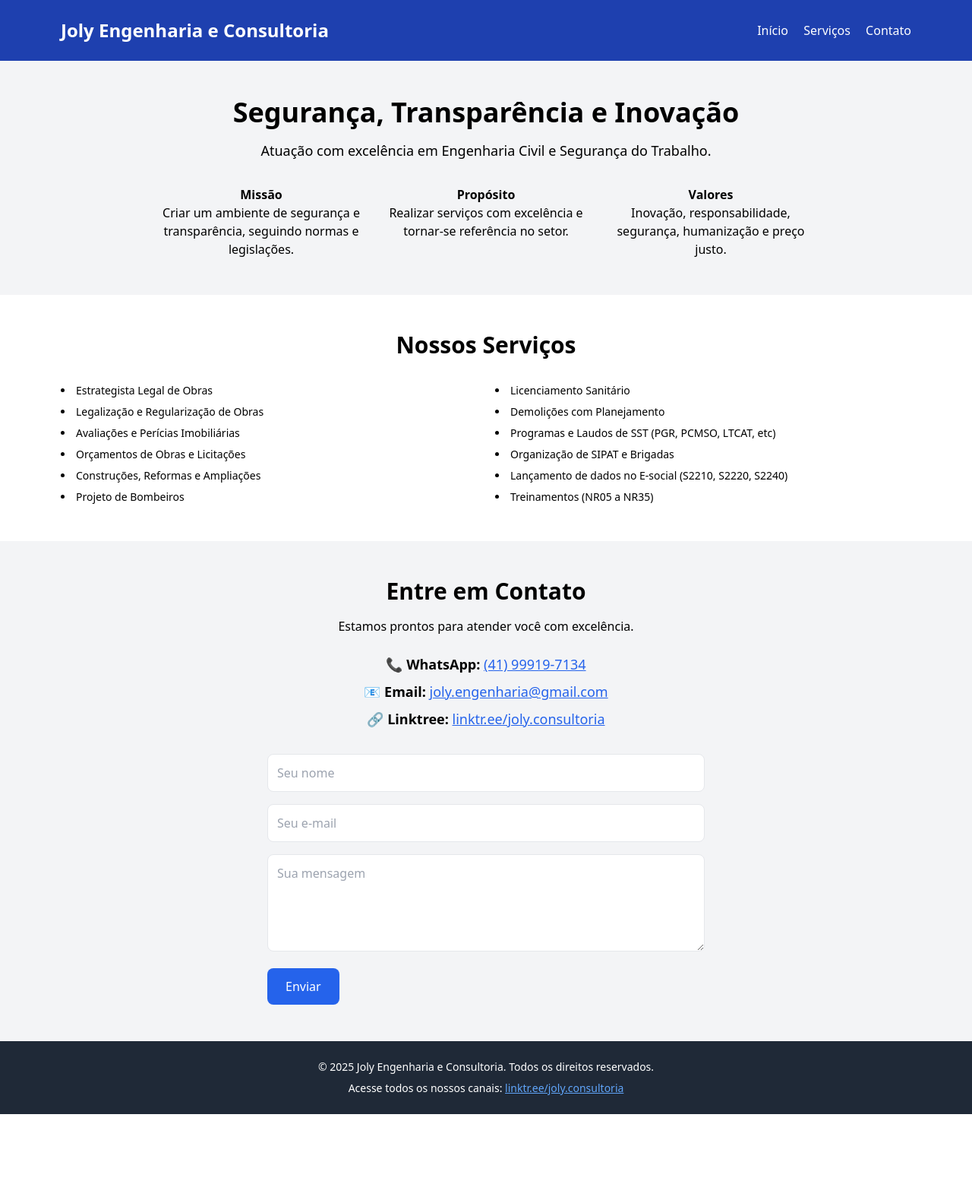
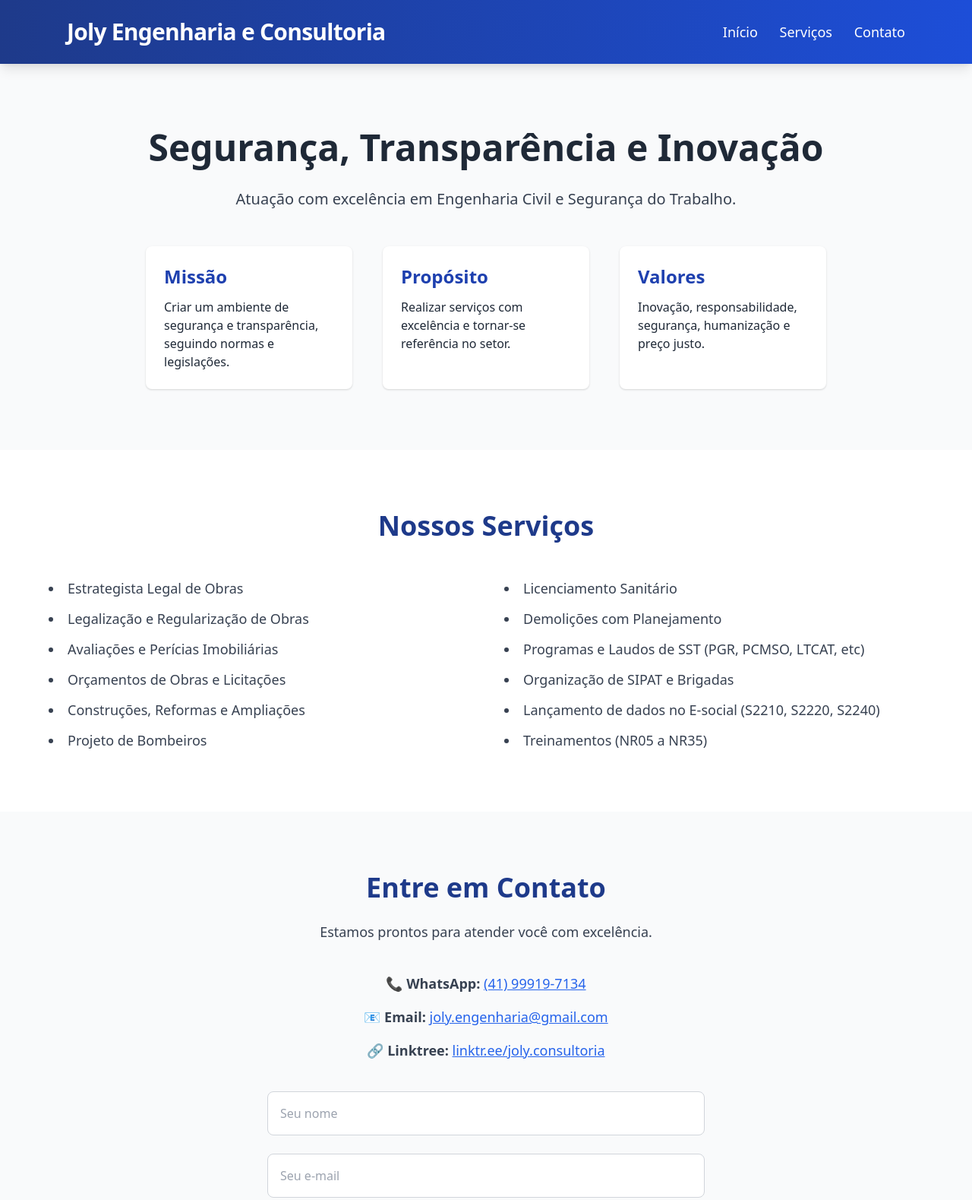
Before and after one commit to joly-consultoria/joly-site, a plain HTML site: page index.html in a window 1280 px wide. Shown: the whole page at 76% size. Before the commit the page ends 1466 px from the top, so only its background shows below. Drawn offline with nearby package versions, Linux system fonts and the light colour scheme.

Commit message:
Update index.html

```diff
--- a/index.html
+++ b/index.html
@@ -4,38 +4,48 @@
   <meta charset="UTF-8" />
   <meta name="viewport" content="width=device-width, initial-scale=1.0" />
   <title>Joly Engenharia e Consultoria</title>
-  <link href="https://cdn.jsdelivr.net/npm/tailwindcss@2.2.19/dist/tailwind.min.css" rel="stylesheet">
+  <link href="https://cdn.jsdelivr.net/npm/tailwindcss@2.2.19/dist/tailwind.min.css" rel="stylesheet" />
 </head>
-<body class="font-sans">
-  <header class="bg-blue-800 text-white py-6">
-    <div class="max-w-6xl mx-auto px-4 flex justify-between items-center">
-      <h1 class="text-2xl font-bold">Joly Engenharia e Consultoria</h1>
-      <nav class="space-x-4">
-        <a href="#inicio" class="hover:underline">Início</a>
-        <a href="#servicos" class="hover:underline">Serviços</a>
-        <a href="#contato" class="hover:underline">Contato</a>
+<body class="font-sans bg-gray-50 text-gray-800">
+
+  <header class="bg-gradient-to-r from-blue-900 to-blue-700 text-white shadow-lg py-6 sticky top-0 z-50">
+    <div class="max-w-6xl mx-auto px-6 flex justify-between items-center">
+      <h1 class="text-3xl font-extrabold tracking-tight">Joly Engenharia e Consultoria</h1>
+      <nav class="space-x-6 text-lg font-medium">
+        <a href="#inicio" class="hover:text-yellow-400 transition">Início</a>
+        <a href="#servicos" class="hover:text-yellow-400 transition">Serviços</a>
+        <a href="#contato" class="hover:text-yellow-400 transition">Contato</a>
       </nav>
     </div>
   </header>
 
-  <section id="inicio" class="bg-gray-100 py-12 text-center">
-    <div class="max-w-4xl mx-auto px-4">
-      <h2 class="text-4xl font-bold mb-4">Segurança, Transparência e Inovação</h2>
-      <p class="text-lg mb-4">Atuação com excelência em Engenharia Civil e Segurança do Trabalho.</p>
-      <div class="grid md:grid-cols-3 gap-6 mt-8">
-        <div><h3 class="font-bold">Missão</h3><p>Criar um ambiente de segurança e transparência, seguindo normas e legislações.</p></div>
-        <div><h3 class="font-bold">Propósito</h3><p>Realizar serviços com excelência e tornar-se referência no setor.</p></div>
-        <div><h3 class="font-bold">Valores</h3><p>Inovação, responsabilidade, segurança, humanização e preço justo.</p></div>
+  <section id="inicio" class="py-20 text-center px-6">
+    <div class="max-w-4xl mx-auto">
+      <h2 class="text-5xl font-extrabold mb-6 leading-tight">Segurança, Transparência e Inovação</h2>
+      <p class="text-xl mb-12 text-gray-700">Atuação com excelência em Engenharia Civil e Segurança do Trabalho.</p>
+      <div class="grid md:grid-cols-3 gap-10 text-left">
+        <div class="bg-white rounded-lg shadow p-6 hover:shadow-lg transition">
+          <h3 class="text-2xl font-semibold mb-3 text-blue-800">Missão</h3>
+          <p>Criar um ambiente de segurança e transparência, seguindo normas e legislações.</p>
+        </div>
+        <div class="bg-white rounded-lg shadow p-6 hover:shadow-lg transition">
+          <h3 class="text-2xl font-semibold mb-3 text-blue-800">Propósito</h3>
+          <p>Realizar serviços com excelência e tornar-se referência no setor.</p>
+        </div>
+        <div class="bg-white rounded-lg shadow p-6 hover:shadow-lg transition">
+          <h3 class="text-2xl font-semibold mb-3 text-blue-800">Valores</h3>
+          <p>Inovação, responsabilidade, segurança, humanização e preço justo.</p>
+        </div>
       </div>
     </div>
   </section>
 
-  <section id="servicos" class="py-12 bg-white">
-    <div class="max-w-6xl mx-auto px-4">
-      <h2 class="text-3xl font-bold text-center mb-8">Nossos Serviços</h2>
-      <div class="grid md:grid-cols-2 gap-6 text-sm">
+  <section id="servicos" class="py-20 bg-white px-6">
+    <div class="max-w-6xl mx-auto">
+      <h2 class="text-4xl font-extrabold text-center mb-12 text-blue-900">Nossos Serviços</h2>
+      <div class="grid md:grid-cols-2 gap-12 text-lg text-gray-700">
         <div>
-          <ul class="list-disc list-inside space-y-2">
+          <ul class="list-disc list-inside space-y-3">
             <li>Estrategista Legal de Obras</li>
             <li>Legalização e Regularização de Obras</li>
             <li>Avaliações e Perícias Imobiliárias</li>
@@ -45,7 +55,7 @@
           </ul>
         </div>
         <div>
-          <ul class="list-disc list-inside space-y-2">
+          <ul class="list-disc list-inside space-y-3">
             <li>Licenciamento Sanitário</li>
             <li>Demolições com Planejamento</li>
             <li>Programas e Laudos de SST (PGR, PCMSO, LTCAT, etc)</li>
@@ -58,31 +68,33 @@
     </div>
   </section>
 
-  <section id="contato" class="bg-gray-100 py-12">
-    <div class="max-w-4xl mx-auto text-center px-4">
-      <h2 class="text-3xl font-bold mb-4">Entre em Contato</h2>
-      <p class="mb-6">Estamos prontos para atender você com excelência.</p>
-      <div class="space-y-2 text-lg">
-        <p>📞 <strong>WhatsApp:</strong> <a href="https://wa.me/5541999197134" class="text-blue-600 underline" target="_blank">(41) 99919-7134</a></p>
-        <p>📧 <strong>Email:</strong> <a href="mailto:joly.engenharia@gmail.com" class="text-blue-600 underline">joly.engenharia@gmail.com</a></p>
-        <p>🔗 <strong>Linktree:</strong> <a href="https://linktr.ee/joly.consultoria?utm_source=linktree_profile_share&ltsid=ddb09913-7ff2-4492-b658-897636443c3b" class="text-blue-600 underline" target="_blank">linktr.ee/joly.consultoria</a></p>
+  <section id="contato" class="py-20 bg-gray-50 px-6">
+    <div class="max-w-4xl mx-auto text-center">
+      <h2 class="text-4xl font-extrabold mb-6 text-blue-900">Entre em Contato</h2>
+      <p class="mb-10 text-lg text-gray-700">Estamos prontos para atender você com excelência.</p>
+      <div class="space-y-4 text-lg text-gray-700 mb-10">
+        <p>📞 <strong>WhatsApp:</strong> <a href="https://wa.me/5541999197134" class="text-blue-600 underline hover:text-blue-800" target="_blank">(41) 99919-7134</a></p>
+        <p>📧 <strong>Email:</strong> <a href="mailto:joly.engenharia@gmail.com" class="text-blue-600 underline hover:text-blue-800">joly.engenharia@gmail.com</a></p>
+        <p>🔗 <strong>Linktree:</strong> <a href="https://linktr.ee/joly.consultoria?utm_source=linktree_profile_share&ltsid=ddb09913-7ff2-4492-b658-897636443c3b" class="text-blue-600 underline hover:text-blue-800" target="_blank">linktr.ee/joly.consultoria</a></p>
       </div>
 
-      <form class="mt-8 max-w-xl mx-auto text-left space-y-4">
-        <input type="text" name="nome" placeholder="Seu nome" required class="w-full p-3 border rounded-lg" />
-        <input type="email" name="email" placeholder="Seu e-mail" required class="w-full p-3 border rounded-lg" />
-        <textarea name="mensagem" placeholder="Sua mensagem" required class="w-full p-3 border rounded-lg h-32"></textarea>
-        <button type="submit" class="bg-blue-600 text-white px-6 py-3 rounded-lg hover:bg-blue-700 transition">Enviar</button>
-      </form>
-    </div>
-  </section>
-
-  <footer class="bg-gray-800 text-white py-6 text-center text-sm">
-    <p>&copy; 2025 Joly Engenharia e Consultoria. Todos os direitos reservados.</p>
-    <p class="mt-2">
-      Acesse todos os nossos canais:
-      <a href="https://linktr.ee/joly.consultoria?utm_source=linktree_profile_share&ltsid=ddb09913-7ff2-4492-b658-897636443c3b" class="underline text-blue-400" target="_blank">linktr.ee/joly.consultoria</a>
-    </p>
-  </footer>
-</body>
-</html>
+      <form class="max-w-xl mx-auto text-left space-y-6">
+        <input
+          type="text"
+          name="nome"
+          placeholder="Seu nome"
+          required
+          class="w-full p-4 border border-gray-300 rounded-lg focus:outline-none focus:ring-2 focus:ring-blue-500 focus:border-transparent transition"
+        />
+        <input
+          type="email"
+          name="email"
+          placeholder="Seu e-mail"
+          required
+          class="w-full p-4 border border-gray-300 rounded-lg focus:outline-none focus:ring-2 focus:ring-blue-500 focus:border-transparent transition"
+        />
+        <textarea
+          name="mensagem"
+          placeholder="Sua mensagem"
+          required
+          class="w-full p-4 border border-gray-30
```
